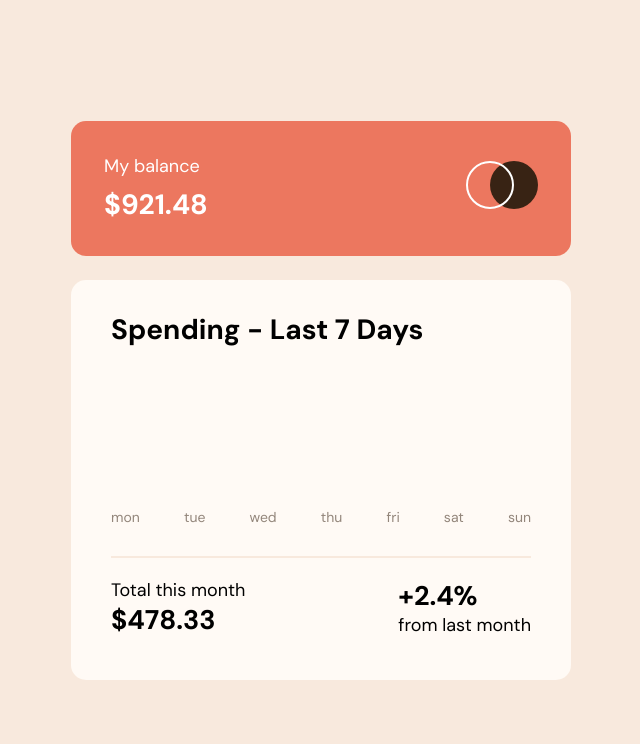
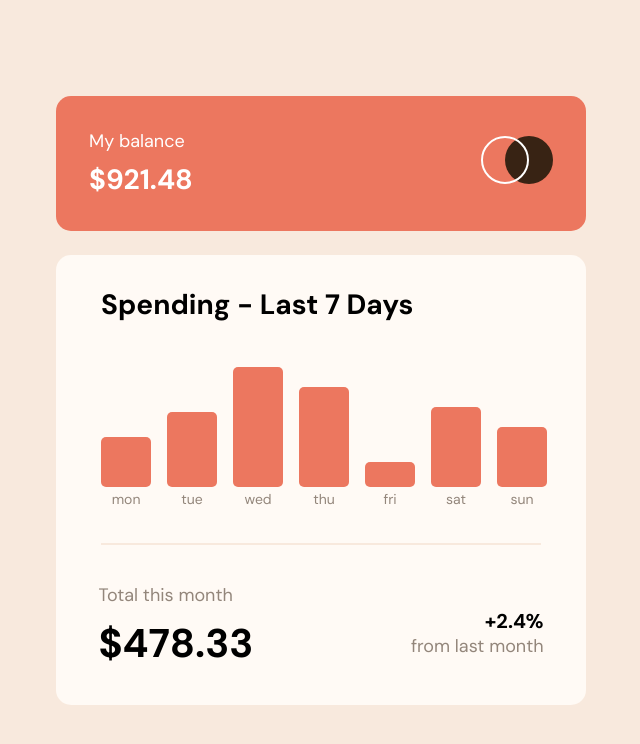
Before and after one commit to victorpatru/expense-chart-component, a React (Vite) app: page / in a window 1280 px wide. Shown: the top 744 px of the page, without its empty margins (319-959 px from the left). Built offline with nearby package versions, Linux system fonts and the light colour scheme.

Commit message:
feat: finish html and components styling

```diff
--- a/src/components/SpendingCard.jsx
+++ b/src/components/SpendingCard.jsx
@@ -8,24 +8,53 @@ function SpendingCard() {
         <h1>Spending - Last 7 Days</h1>
         <ul>
           <li>
+            {/* @todo: with state dynamically adjust amount and bar divs  */}
+            <div className="amount-monday">
+              <span>$23.55</span>
+            </div>
+            <div className="monday-bar"></div>
             <span>mon</span>
           </li>
           <li>
+            <div className="amount-tuesday">
+              <span>$23.55</span>
+            </div>
+            <div className="tuesday-bar"></div>
             <span>tue</span>
           </li>
           <li>
+            <div className="amount-wednesday">
+              <span>$23.55</span>
+            </div>
+            <div className="wednesday-bar"></div>
             <span>wed</span>
           </li>
           <li>
+            <div className="amount-thursday">
+              <span>$23.55</span>
+            </div>
+            <div className="thursday-bar"></div>
             <span>thu</span>
           </li>
           <li>
+            <div className="amount-friday">
+              <span>$23.55</span>
+            </div>
+            <div className="friday-bar"></div>
             <span>fri</span>
           </li>
           <li>
+            <div className="amount-saturday">
+              <span>$23.55</span>
+            </div>
+            <div className="saturday-bar"></div>
             <span>sat</span>
           </li>
           <li>
+            <div className="amount-sunday">
+              <span>$23.55</span>
+            </div>
+            <div className="sunday-bar"></div>
             <span>sun</span>
           </li>
         </ul>
@@ -35,11 +64,11 @@ function SpendingCard() {
       <section className="spending-info-container">
         <div>
           <span>Total this month</span>
-          <h2>$478.33</h2>
+          <h2 className="month-total">$478.33</h2>
         </div>
 
         <div>
-          <h2>+2.4%</h2>
+          <h2 className="month-change">+2.4%</h2>
           <span>from last month</span>
         </div>
       </section>
--- a/src/index.css
+++ b/src/index.css
@@ -35,7 +35,7 @@ body {
 
 .container {
   display: flex;
-  width: 500px;
+  width: 530px;
   margin: 0 auto;
   flex-direction: column;
   gap: 1.5rem;
@@ -73,24 +73,25 @@ body {
   display: flex;
   flex-direction: column;
   background-color: var(--secondary-pale-orange);
-  height: 400px;
+  height: 450px;
   border-radius: 15px;
 }
 
 .spending-card ul {
   list-style: none;
-  padding: 0;
-  margin: 0;
   display: flex;
   gap: 1rem;
   justify-content: space-between;
   color: var(--secondary-medium-brown);
   font-size: 14px;
-  margin-top: 160px;
+  margin-top: 15px;
+  margin-right: 10px;
+  align-items: flex-end;
+  height: 170px;
 }
 
 .spending-viz-container {
-  width: 84%;
+  width: 83%;
   margin: 31px auto 20px;
   display: flex;
   flex-direction: column;
@@ -103,7 +104,7 @@ body {
 
 .dividing-line {
   border-top: 2px solid var(--secondary-cream);
-  margin-top: 30px;
+  margin-top: 35px;
 }
 
 /* SpendingInfo Component Styling */
@@ -112,5 +113,87 @@ body {
   display: flex;
   justify-content: space-between;
   width: 84%;
-  margin: 0 auto;
+  margin: 18px auto;
 }
+
+.spending-info-container span {
+  color: var(--secondary-medium-brown);
+}
+
+.spending-info-container .month-total {
+  margin-top: 10px;
+  font-size: 2.5rem;
+}
+
+.spending-info-container div:nth-of-type(2) {
+  display: flex;
+  flex-direction: column;
+  margin-top: 25px;
+}
+
+.spending-info-container .month-change {
+  align-self: end;
+  font-size: 1.25rem;
+}
+
+/* Spending Visualization Component */
+
+ul li div {
+  background-color: var(--primary-soft-red);
+  /* height: 150px; */
+  width: 50px;
+  border-radius: 5px;
+  margin-bottom: 3px;
+}
+
+ul li {
+  text-align: center;
+}
+
+.monday-bar {
+  height: 50px;
+}
+
+.tuesday-bar {
+  height: 75px;
+}
+
+.wednesday-bar {
+  height: 120px;
+}
+
+.thursday-bar {
+  height: 100px;
+}
+
+.friday-bar {
+  height: 25px;
+}
+
+.saturday-bar {
+  height: 80px;
+}
+
+.sunday-bar {
+  height: 60px;
+}
+
+.spending-viz-container li div:nth-of-type(1) {
+  width: 100%;
+  height: 30px;
+  background-color: black;
+  color: white;
+  display: flex;
+  justify-content: center;
+  align-items: center;
+  font-size: 13px;
+  display: none;
+}
+
+ul li div:hover {
+  background-color: var(--primary-cyan);
+}
+
+ul li:hover div:nth-of-type(1) {
+  display: flex;
+}
```
